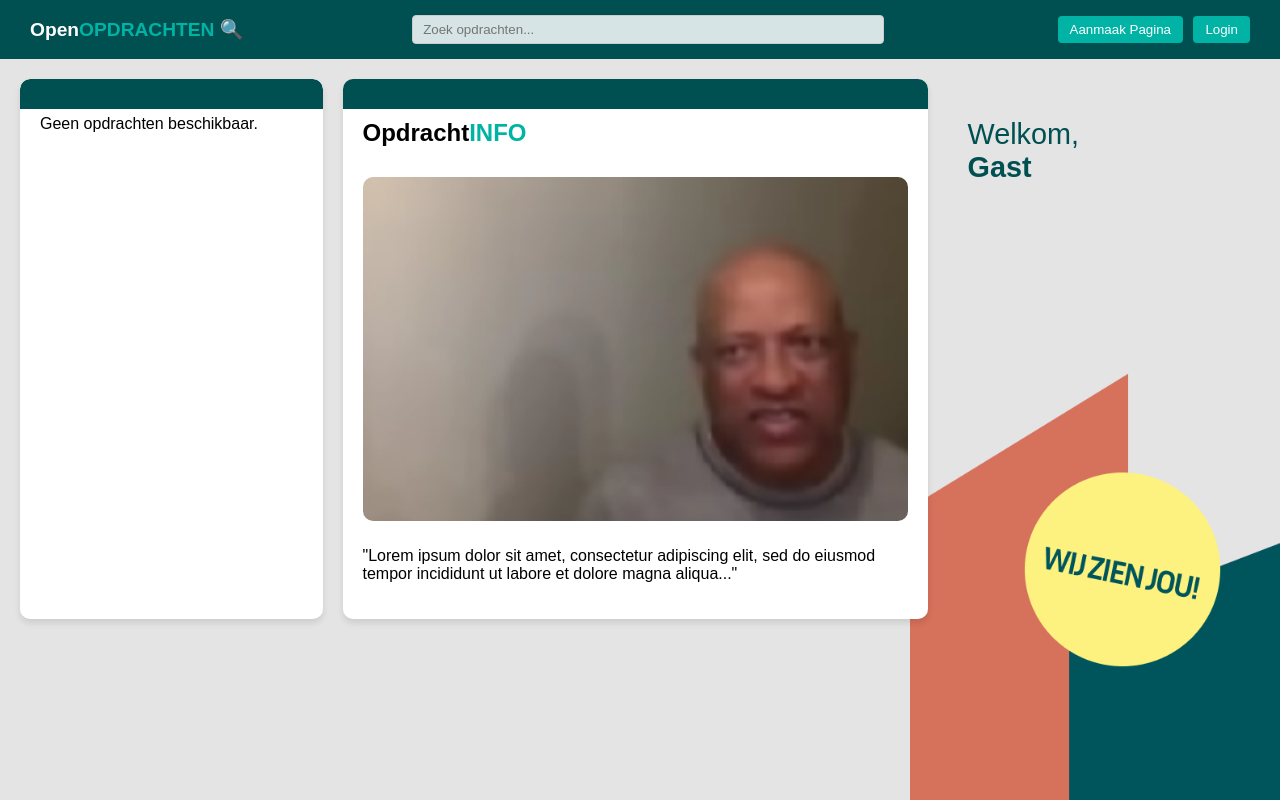
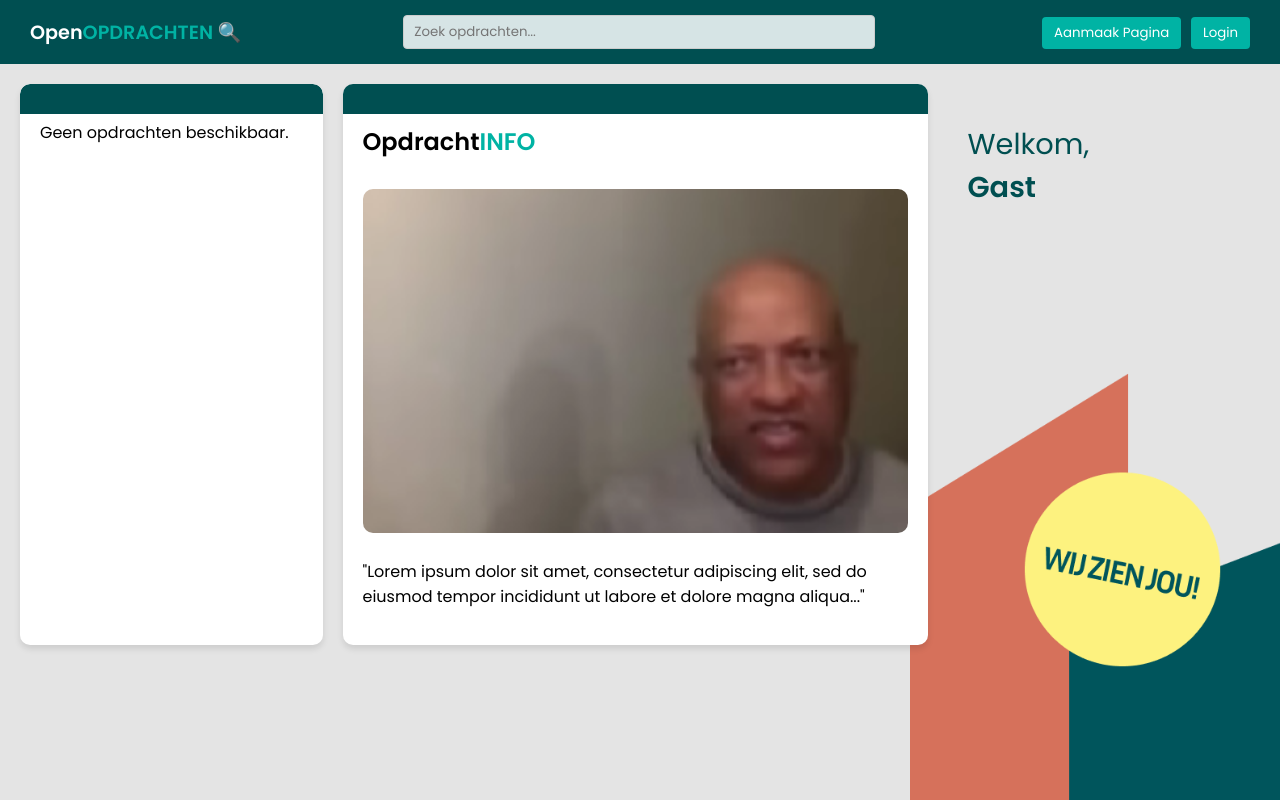
Before and after one commit to Lucas268/Examen, a PHP site: page /index.php in a window 1280 px wide. Run offline with PHP 8.4, Linux system fonts and the light colour scheme; data that the repository does not hold is empty.

Commit message:
Update index.php

```diff
--- a/main-pagina/index.php
+++ b/main-pagina/index.php
@@ -20,6 +20,8 @@ $result = $connection->query($sql);
   <meta charset="UTF-8">
   <title>Opdrachten Overzicht</title>
   <link rel="stylesheet" href="style.css">
+  <link href="https://fonts.googleapis.com/css2?family=Poppins:wght@400;600&display=swap" rel="stylesheet">
+
   <style>
     .searchbar-container {
       display: flex;
```
